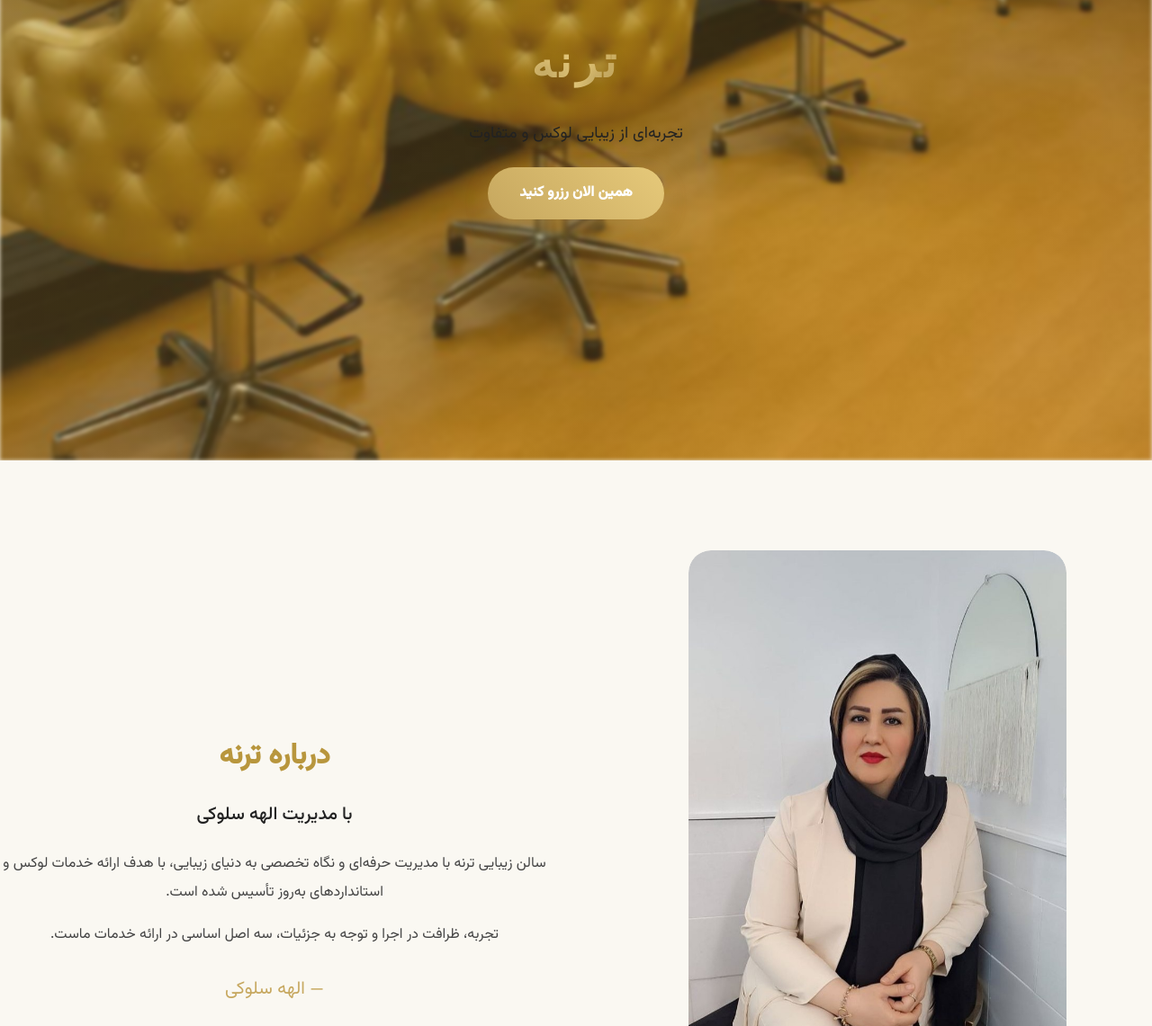
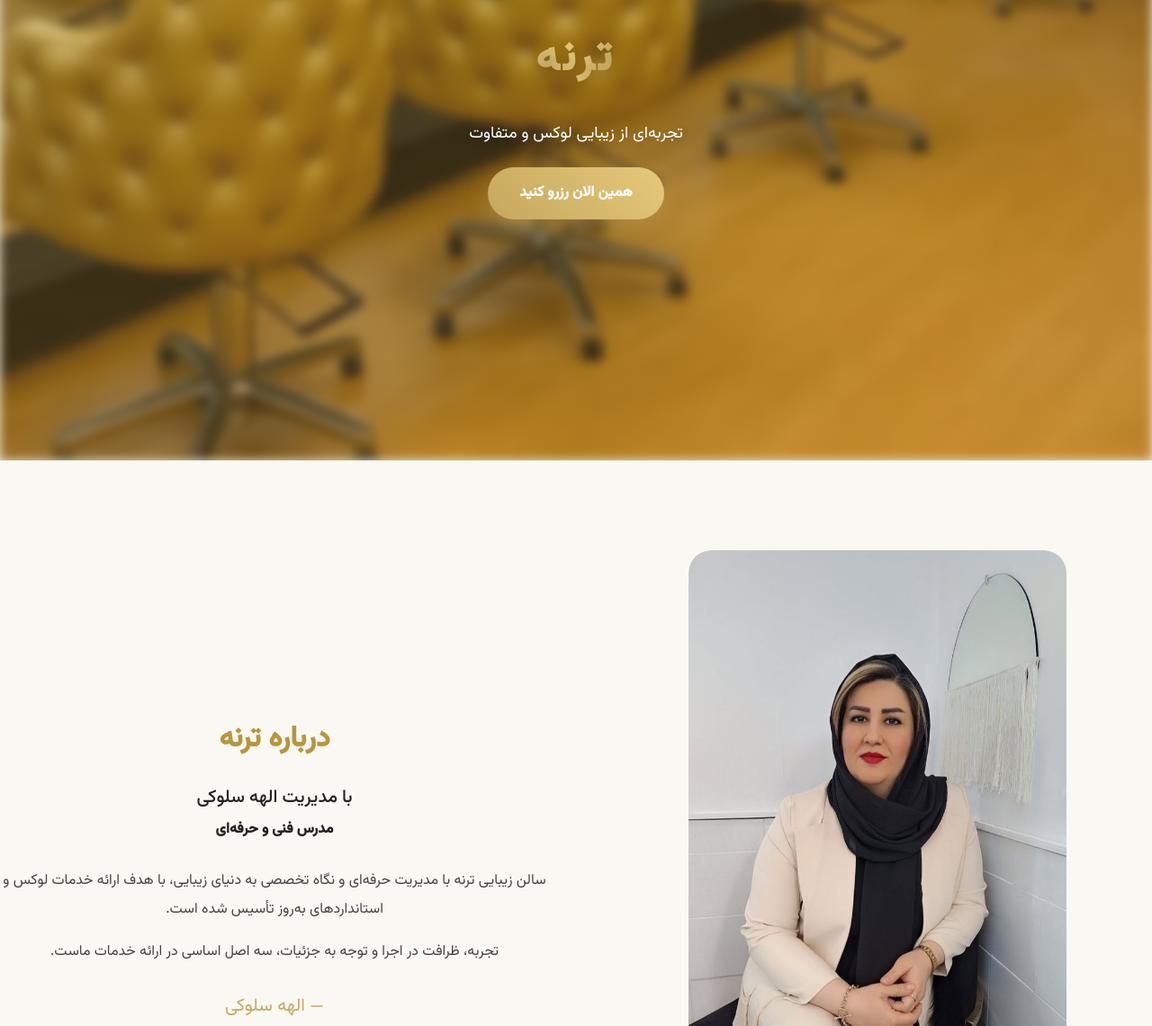
Before and after one commit to toidi04/Torneh, a plain HTML site: page index.html in a window 1280 px wide. Shown: the part 400-1541 px from the top of the page at 90% size. Drawn offline with nearby package versions, Linux system fonts and the light colour scheme.

Commit message:
Add files via upload

```diff
--- a/index.html
+++ b/index.html
@@ -33,7 +33,9 @@
     <header class="hero">
         <div class="hero-content">
             <h1>ترنه</h1>
-            <p>تجربه‌ای از زیبایی لوکس و متفاوت</p>
+            <div>
+              <p>تجربه‌ای از زیبایی لوکس و متفاوت</p>
+            </div>
             <a href="#contact" class="hero-btn">همین الان رزرو کنید</a>
         </div>
     </header>
@@ -49,6 +51,7 @@
         <div class="owner-text">
             <h2>درباره ترنه</h2>
             <h3>با مدیریت الهه سلوکی</h3>
+			<h4>مدرس فنی و حرفه‌ای</h4>
 
             <p>
                 سالن زیبایی ترنه با مدیریت حرفه‌ای و نگاه تخصصی به دنیای زیبایی،
--- a/style.css
+++ b/style.css
@@ -13,9 +13,6 @@ body {
     line-height: 1.9;
 }
 
-.hero h1 {
-    font-family: 'Playfair Display', serif;
-}
 
 /* تیترهای فارسی */
 h2, h3 {
@@ -64,7 +61,7 @@ h2, h3 {
     position: absolute;
     inset: 0;
     background: url("images/Image11.jpg") center/cover no-repeat;
-    filter: blur(2px); /* میزان بلور */
+    filter: blur(6px); /* میزان بلور */
     z-index: 0;
     transition: 0.5s ease;
 }
@@ -100,12 +97,14 @@ h2, h3 {
     -webkit-background-clip: text;
     -webkit-text-fill-color: transparent;
     text-shadow: 0 5px 15px rgba(0,0,0,0.2);
+	border: white;
 }
 
 .hero p {
     margin: 20px 0;
     font-size: 18px;
     text-shadow: 0 3px 10px rgba(0,0,0,0.2);
+	color: white
 }
 
 .hero-btn {
@@ -539,10 +538,13 @@ html {
 
 .owner-text h3 {
     font-size: 20px;
-    margin-bottom: 20px;
+    margin-bottom: 2px;
     font-weight: 500;
 }
 
+.owner-text h4 {
+	margin-bottom: 25px;
+}
 .owner-text p {
     line-height: 2;
     color: #444;
```
